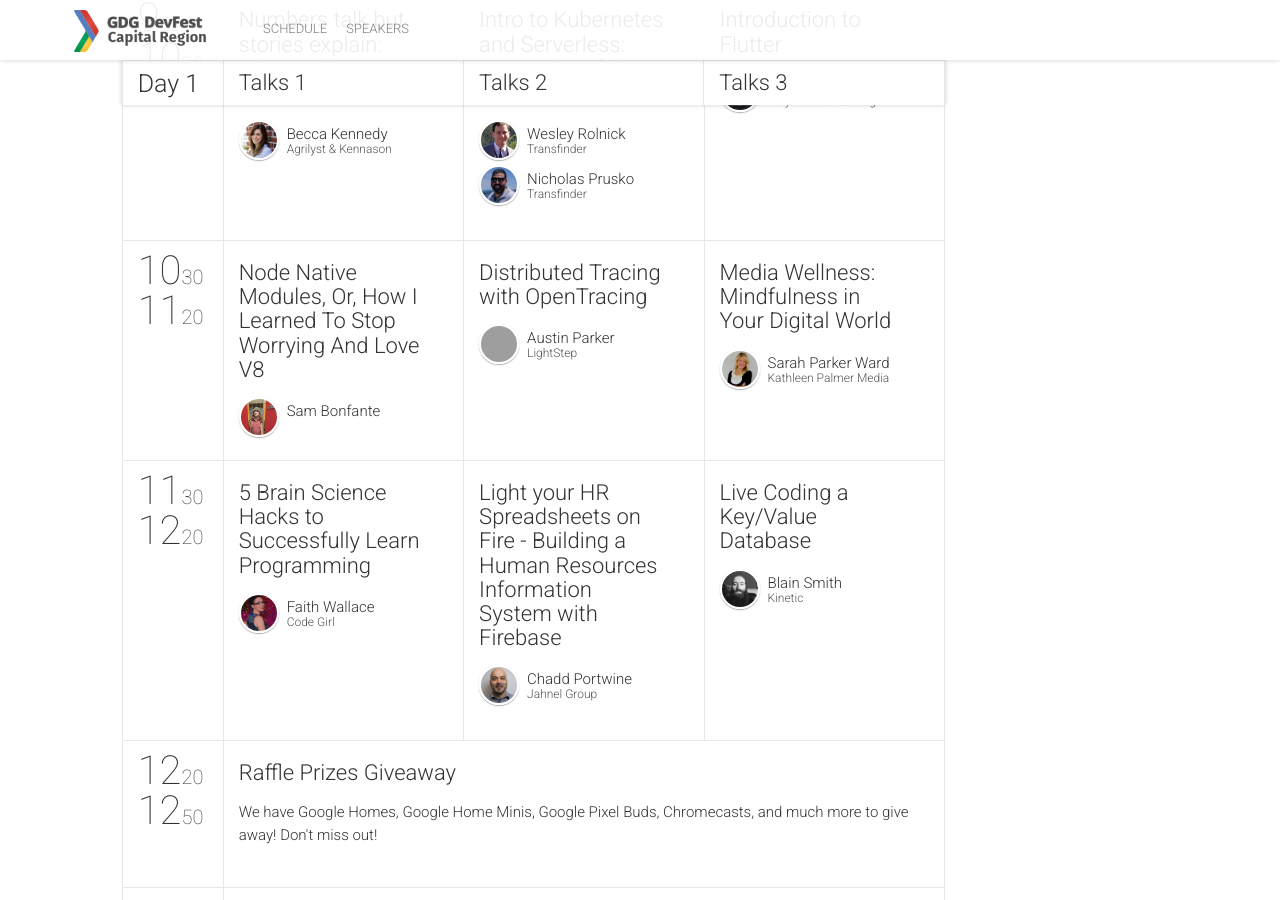
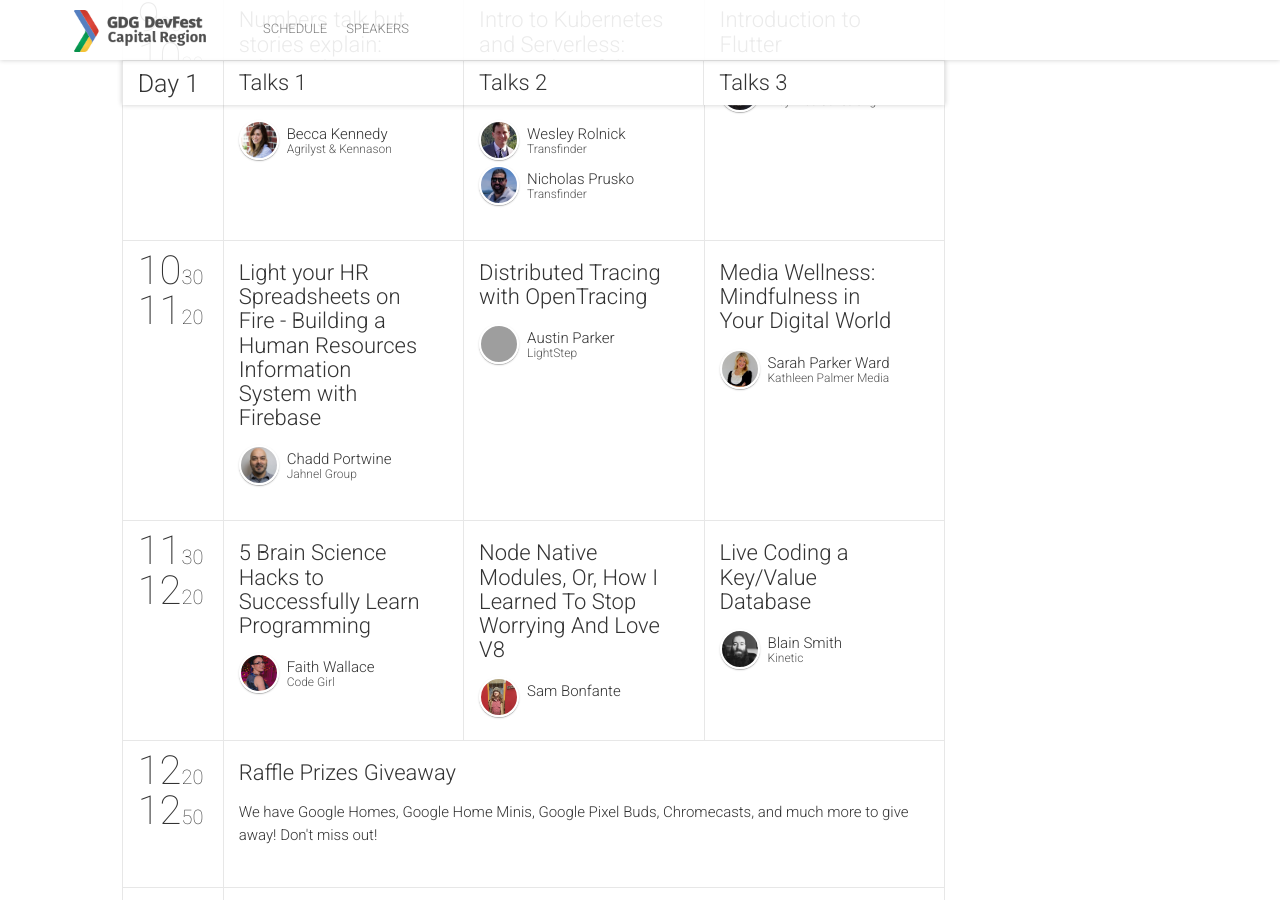
Before and after one commit to gdgcapitalregion/devfest-website, a Jekyll site: the page built from schedule.html, in a window 1280 px wide and 900 px high, scrolled down 836 px. Built offline with Jekyll 4.4.1, drawn with Linux system fonts in a browser that asks for light colours; nearby versions of some CDN libraries; comment, search, counter and statistics services are not loaded; grey boxes are pictures that could not be loaded.

```diff
--- a/_data/schedule.yml
+++ b/_data/schedule.yml
@@ -24,12 +24,12 @@
     - {
     	startTime: "10:30",
     	endTime: "11:20",
-    	sessionIds: [1031, 1032, 1033]
+    	sessionIds: [1133, 1032, 1033]
     }
     - {
     	startTime: "11:30",
     	endTime: "12:20",
-    	sessionIds: [1131, 1133, 1132]
+    	sessionIds: [1131, 1031, 1132]
     }
     - {
       startTime: "12:20",
```
